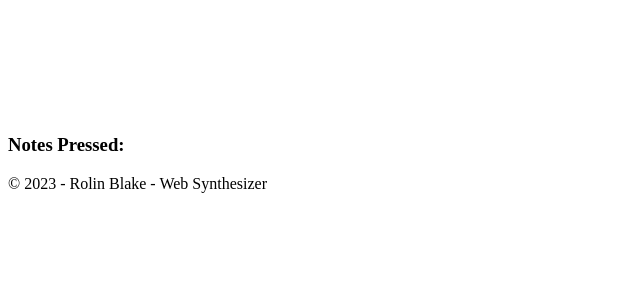
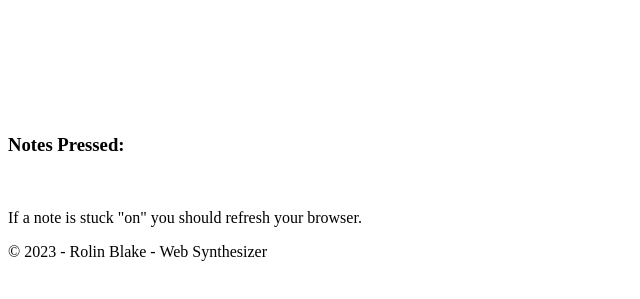
Before and after one commit to rolinmb/web-synth, a plain HTML site: page index.html in a window 1280 px wide. Shown: the part 105-404 px from the top of the page, without its empty margins (0-640 px from the left). Drawn offline with Linux system fonts and the light colour scheme.

```diff
--- a/index.html
+++ b/index.html
@@ -16,6 +16,8 @@
       <h3>Notes Pressed:</h3>
       <p id="pressed-view"></p>
     </div>
+    <br />
+    <p>If a note is stuck "on" you should refresh your browser.</p>
     <footer>
       &copy; 2023 - Rolin Blake - Web Synthesizer
     </footer>
--- a/index.js
+++ b/index.js
@@ -23,6 +23,7 @@ const noteMap = {
     'P': { "note": 'E1', "frequency": 659.25 }
 };
 
+// if user is holding down the key for too long; the synth will keep playing
 document.onkeydown = (e) => {
     pressedKeyMap[String(e.key).toUpperCase()] = true;
     document.getElementById("key-view").innerHTML = JSON.stringify(pressedKeyMap);
```
Also changed, not shown: 1 other file.
